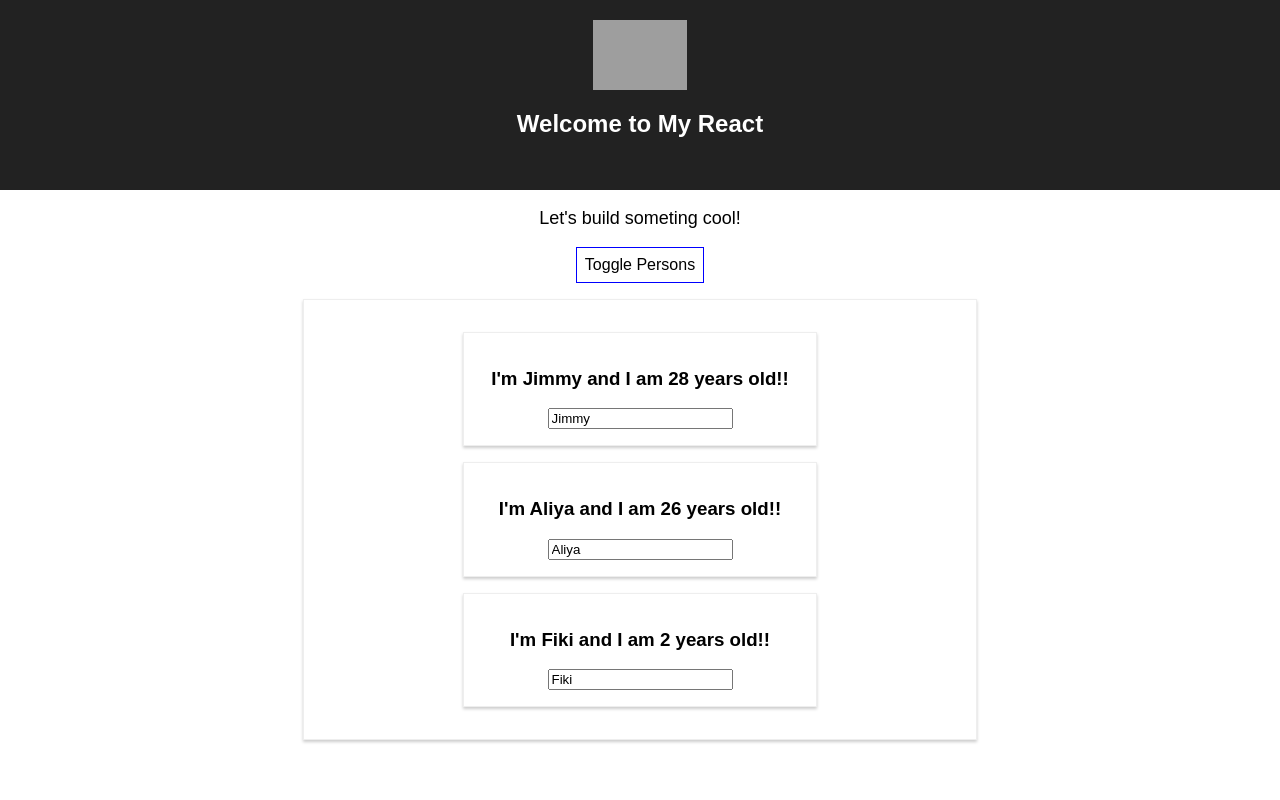
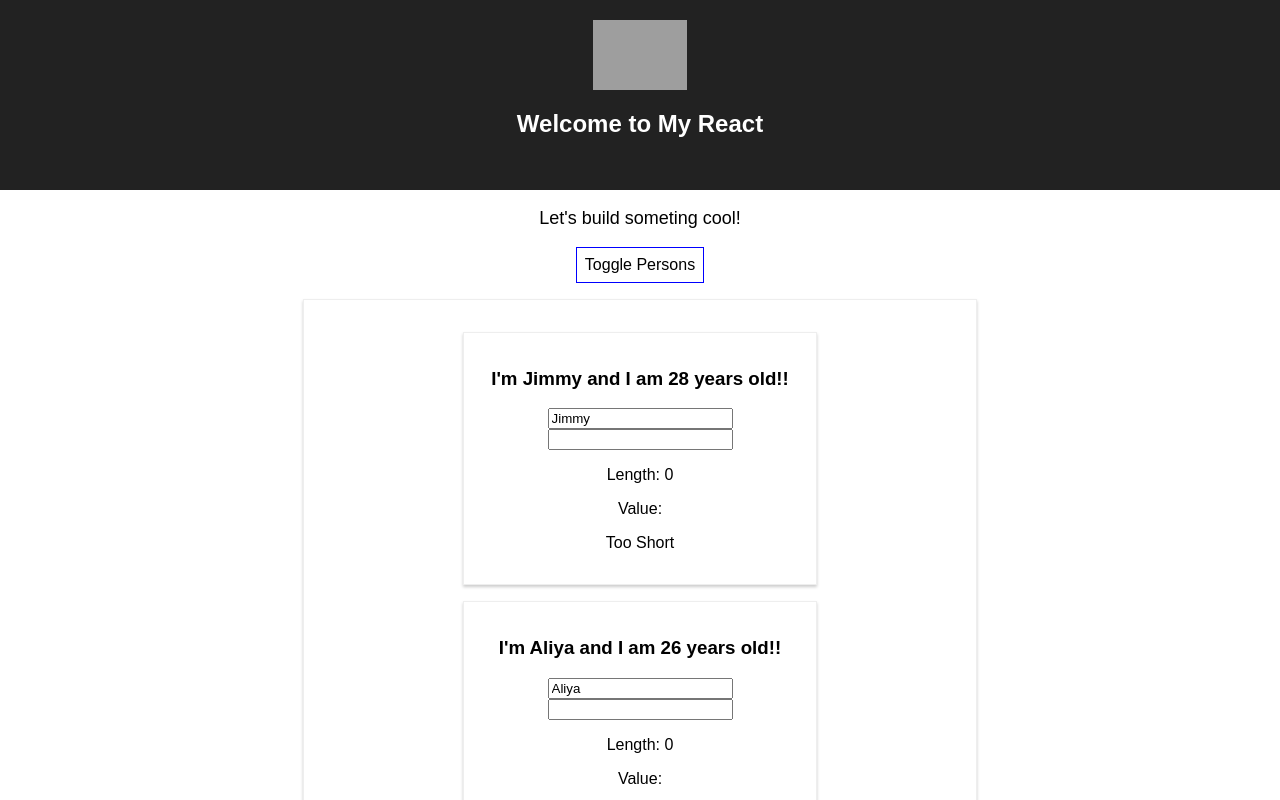
Before and after one commit to ghelanijimmy/learn-react, a React (Create React App) app: page / in a window 1280 px wide. Both pictures are taken after a click on the button "Toggle Persons". Shown: the top 800 px of the page. Built offline with nearby package versions, Linux system fonts and the light colour scheme; grey boxes are pictures that could not be loaded.

Commit message:
practice exercise

```diff
--- a/src/App.js
+++ b/src/App.js
@@ -24,7 +24,9 @@ class App extends Component {
         age: 2,
         id: 2
       }
-    ]
+    ],
+    typed: 0,
+    value: ""
   };
 
   nameChangeHandler = (event, id) => {
@@ -59,6 +61,15 @@ class App extends Component {
     this.setState({ persons: persons })
   }
 
+  enteredLength = (event) => {
+    const entered = event.target.value;
+    const typed = entered.length;
+    this.setState({
+      typed: typed,
+      value: entered
+    });
+  }
+
   render() {
 
     const style = {
@@ -82,7 +93,11 @@ class App extends Component {
                 click={() => this.deletePersonHandler(index)}
                 key={person.id}
                 changed={(event) => this.nameChangeHandler(event, person.id)}
-              />
+                typeLengthCalc={(event) => this.enteredLength(event)}
+                typeLength={this.state.typed}
+                typedContent={this.state.value}
+              >
+              </Person>
             );
           })}
         </div>
@@ -99,6 +114,7 @@ class App extends Component {
           Let{"'"}s build someting cool!
         </p>
         <button style={style} onClick={this.togglePersonsHandler}>Toggle Persons</button>
+
         {persons}
 
       </div>
--- a/src/Person/Person.js
+++ b/src/Person/Person.js
@@ -6,6 +6,14 @@ const person = (props) => {
             <h3 onClick={props.click}>I'm {props.name} and I am {props.age} years old!!</h3>
             <em>{props.children}</em>
             <input type="text" onChange={props.changed} value={props.name} />
+            <input type="text" onChange={props.typeLengthCalc} />
+            <p>Length: {props.typeLength}</p>
+            <p>Value: {props.typedContent}</p>
+            {
+                props.typeLength > 5 ?
+                <p>Too long</p> :
+                <p>Too Short</p>
+            }
         </div>
     );
 };
```
